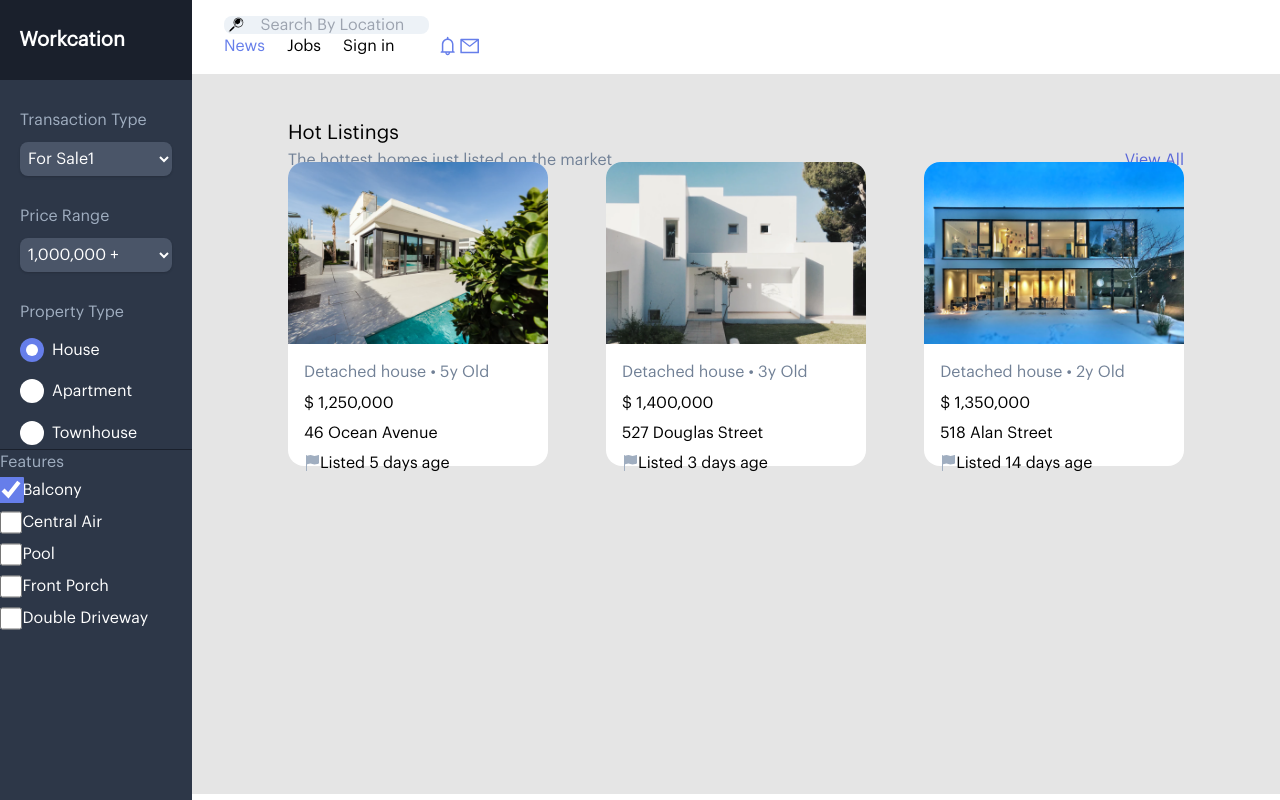
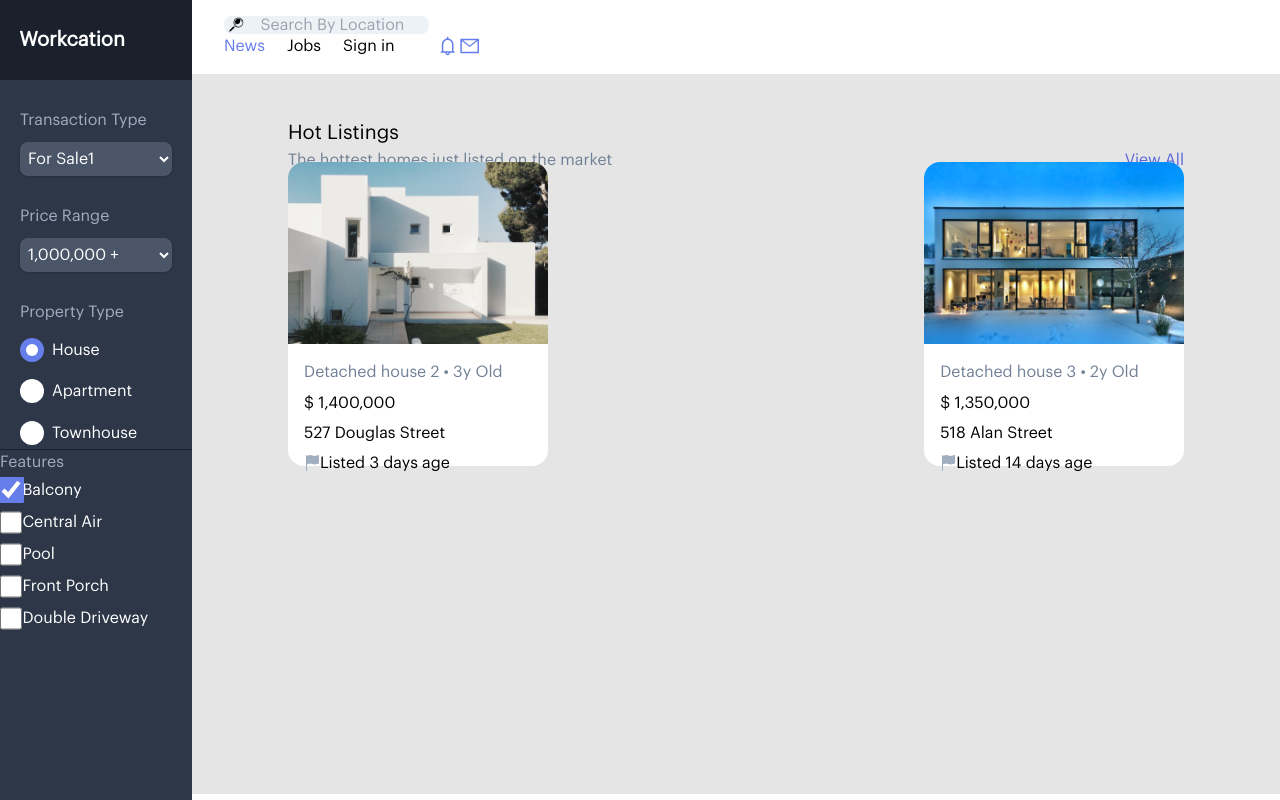
Before and after one commit to dev-aliGoodarzi/react-typescript-shop, a React (Create React App) app: page / in a window 1280 px wide. Built offline with nearby package versions, Linux system fonts and the light colour scheme.

Commit message:
complated filtering

```diff
--- a/src/Components/Aside/Aside.tsx
+++ b/src/Components/Aside/Aside.tsx
@@ -141,7 +141,7 @@ const Aside: React.FunctionComponent<AsideProps> = ({ setFeatureFilter }) => {
 
   useEffect(() => {
     setFeatureFilter(selectedFeature);
-  }, [selectedFeature]);
+  }, [setFeatureFilter, selectedFeature]);
 
   return (
     <div className={`${styles.asideContainer}`}>
--- a/src/Components/MainComponent/MainComponent.tsx
+++ b/src/Components/MainComponent/MainComponent.tsx
@@ -1,5 +1,5 @@
 // React
-import React, { useState } from "react";
+import React, { useState, useMemo } from "react";
 import homeData, { allProductsData } from "../../DATA/homeData";
 import { I_Home } from "../../Models/Models";
 import Header from "../Header/Header";
@@ -17,7 +17,40 @@ const MainComponent: React.FunctionComponent<MainComponentProps> = ({
   filteringData,
 }) => {
   const [isFilterd, setIsFilterd] = useState(false);
-  // const [filterdData, setFilterdData] = useState([]);
+  const [filterdData, setFilterdData] = useState<I_Home[]>([]);
+  const filterHelper = (dataForFilter: string): void => {
+    const fields: any[] = allProductsData.map(
+      (item) =>
+        item.options.includes(dataForFilter) && {
+          ...item,
+        }
+    );
+    const selectedItems: I_Home[] = fields.filter((item) => !!item);
+    setFilterdData((): I_Home[] => [...selectedItems]);
+  };
+
+  useMemo(() => {
+    if (filteringData.length > 0) {
+      setIsFilterd(true);
+      if (filteringData.includes("Balcony")) {
+        filterHelper("Balcony");
+      }
+      if (filteringData.includes("CentralAir")) {
+        filterHelper("CentralAir");
+      }
+      if (filteringData.includes("Pool")) {
+        filterHelper("Pool");
+      }
+      if (filteringData.includes("FrontPorch")) {
+        filterHelper("FrontPorch");
+      }
+      if (filteringData.includes("DoubleDriveway")) {
+        filterHelper("DoubleDriveway");
+      }
+    } else {
+      setIsFilterd(false);
+    }
+  }, [filteringData]);
 
   return (
     <div
@@ -34,6 +67,13 @@ const MainComponent: React.FunctionComponent<MainComponentProps> = ({
             home={homeData}
           />
         )}
+        {isFilterd && (
+          <Listings
+            topName={"Hot Listings"}
+            aboutTopName={"The hottest homes just listed on the market"}
+            home={filterdData}
+          />
+        )}
       </main>
     </div>
   );
--- a/src/DATA/homeData.tsx
+++ b/src/DATA/homeData.tsx
@@ -8,17 +8,17 @@ import { I_Home } from "../Models/Models";
 const homeData: I_Home[] = [
   {
     id: "1",
-    name: "Detached house",
+    name: "Detached house 1",
     price: 1250000,
     address: "46 Ocean Avenue",
     yearOld: "5",
     image: home1Img,
     whenUploaded: "5",
-    options: ["Balcony", "CentralAir"],
+    options: ["Pool", "CentralAir"],
   },
   {
     id: "2",
-    name: "Detached house",
+    name: "Detached house 2",
     price: 1400000,
     address: "527 Douglas Street",
     yearOld: "3",
@@ -28,13 +28,13 @@ const homeData: I_Home[] = [
   },
   {
     id: "3",
-    name: "Detached house",
+    name: "Detached house 3",
     price: 1350000,
     address: "518 Alan Street",
     yearOld: "2",
     image: home3Img,
     whenUploaded: "14",
-    options: ["Balcony", "CentralAir"],
+    options: ["Balcony", "DoubleDriveway"],
   },
 ];
 
--- a/src/Models/Models.ts
+++ b/src/Models/Models.ts
@@ -37,6 +37,11 @@ interface I_HeaderLinks {
   nameForDisplay: string;
   isSelected: boolean;
 }
+interface I_OptionsForSearch {
+  id: string;
+  options: string[];
+}
+
 export type {
   I_Transition,
   I_PriceOptions,
@@ -44,4 +49,5 @@ export type {
   I_CheckBoxes,
   I_Home,
   I_HeaderLinks,
+  I_OptionsForSearch,
 };
--- a/tsconfig.json
+++ b/tsconfig.json
@@ -15,8 +15,7 @@
     "isolatedModules": true,
     "noEmit": true,
     "jsx": "react-jsx",
-    "suppressImplicitAnyIndexErrors": true,
-    "include": ["./src/index.d.ts"]
+    "suppressImplicitAnyIndexErrors": true
   },
-  "include": ["src"]
+  "include": ["src", "./src/index.d.ts"]
 }
```
